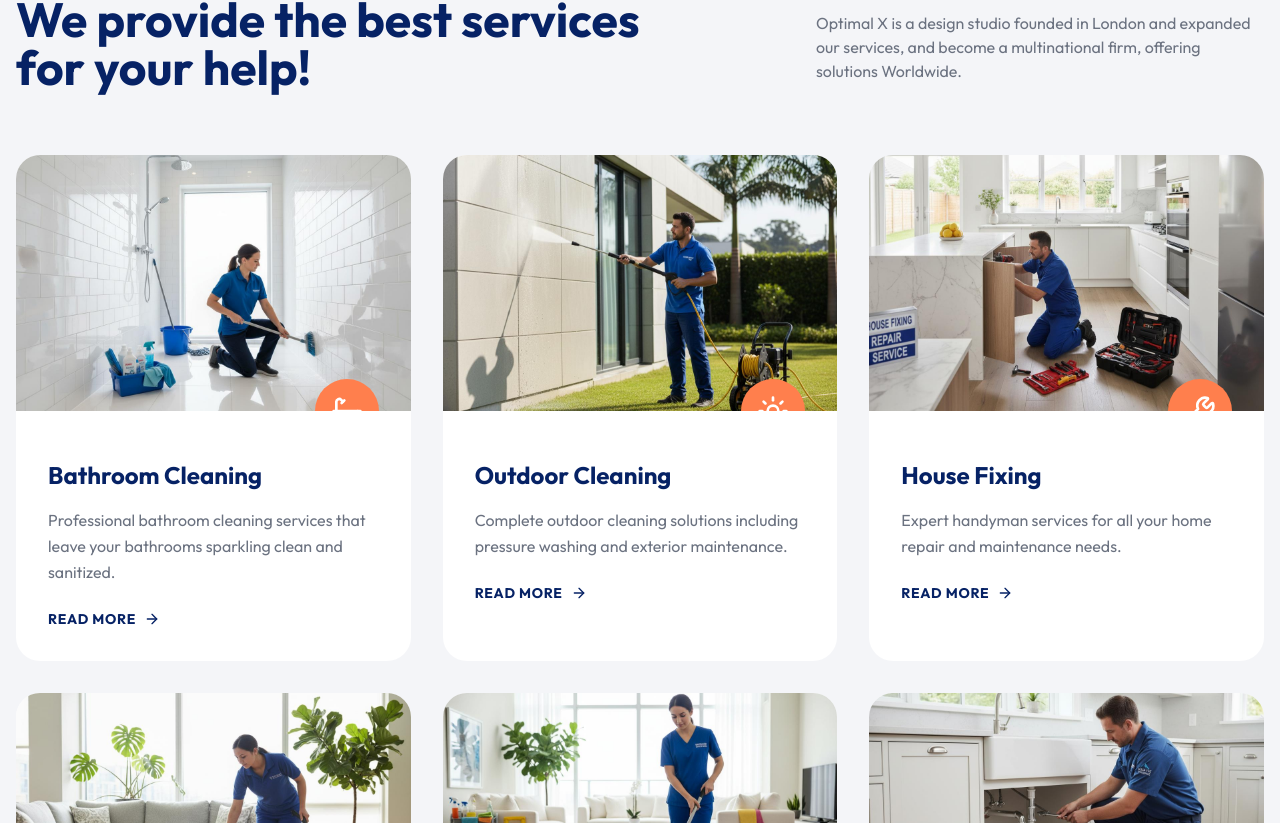
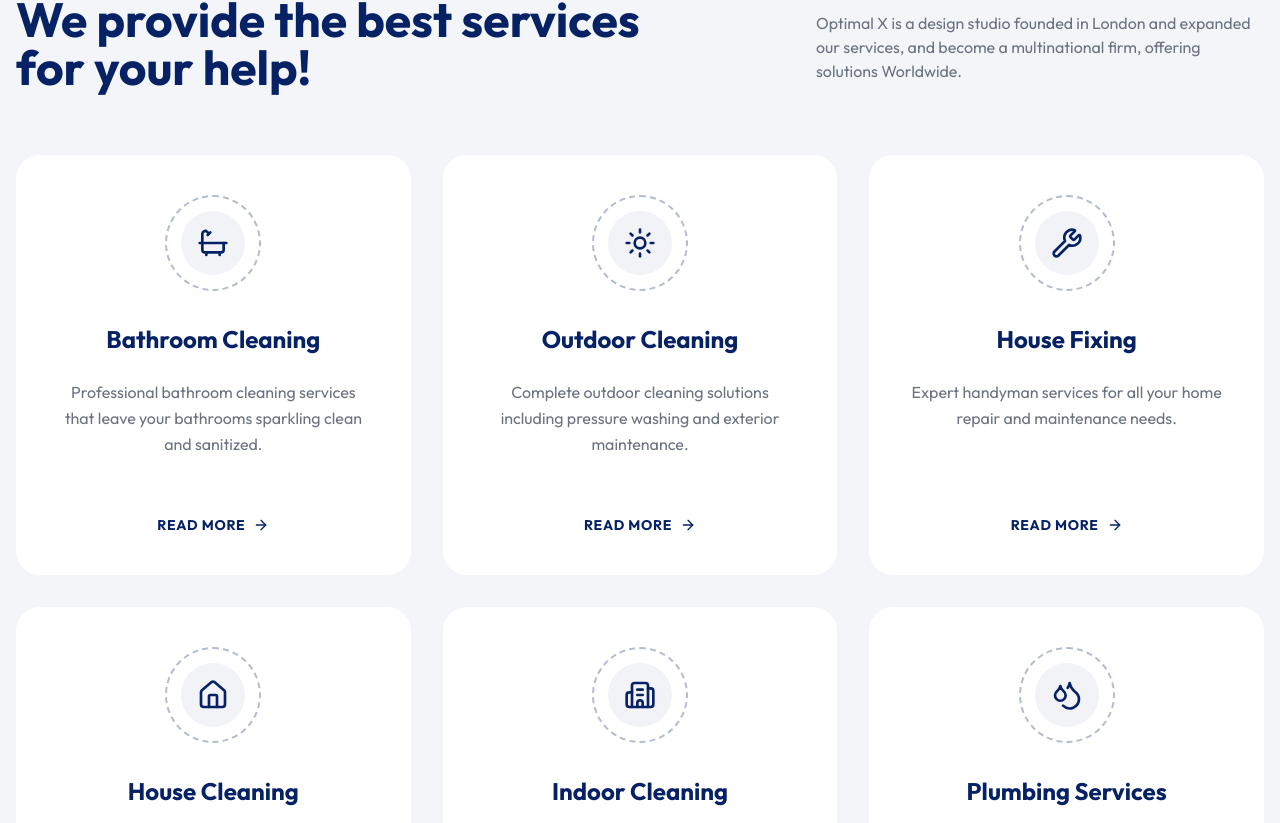
Before and after one commit to wilycol/landing-optimal, a React (Vite) app in the folder app/: page / in a window 1280 px wide. Shown: the part 1757-2580 px from the top of the page. Built offline with nearby package versions, Linux system fonts and the light colour scheme.

Commit message:
services-hover

```diff
--- a/app/src/sections/Services.tsx
+++ b/app/src/sections/Services.tsx
@@ -73,34 +73,43 @@ export default function Services() {
             return (
               <div
                 key={service.id}
-                className="group relative bg-white rounded-3xl overflow-hidden transition-all duration-300 hover:-translate-y-2 hover:shadow-2xl hover:shadow-primary/5"
+                className="group relative bg-white rounded-3xl overflow-hidden p-10 transition-all duration-500 hover:-translate-y-2 hover:shadow-2xl h-full flex flex-col items-center text-center min-h-[420px]"
               >
-                {/* Image Area */}
-                <div className="relative h-64 overflow-hidden">
+                {/* Hover Background Image & Overlay */}
+                <div className="absolute inset-0 z-0 opacity-0 group-hover:opacity-100 transition-opacity duration-500">
+                  <div className="absolute inset-0 bg-[#062265]/90 z-10" /> {/* Primary color overlay */}
                   <img
                     src={service.image}
                     alt={service.title}
-                    className="w-full h-full object-cover transition-transform duration-700 group-hover:scale-110"
+                    className="w-full h-full object-cover"
                   />
-                  <div className="absolute inset-0 bg-primary/20 opacity-0 group-hover:opacity-100 transition-opacity duration-300" />
-
-                  {/* Floating Icon */}
-                  <div className="absolute -bottom-8 right-8 w-16 h-16 bg-secondary rounded-full flex items-center justify-center shadow-lg z-10 group-hover:bg-primary transition-colors duration-300">
-                    <Icon className="w-8 h-8 text-white" />
-                  </div>
                 </div>
 
                 {/* Content */}
-                <div className="pt-12 pb-8 px-8">
-                  <h3 className="text-2xl font-bold text-primary mb-4 group-hover:text-secondary transition-colors">
+                <div className="relative z-10 flex flex-col items-center h-full">
+                  {/* Icon Circle */}
+                  <div className="relative w-24 h-24 mb-8 flex items-center justify-center">
+                    {/* Dashed Border Circle (Default) */}
+                    <div className="absolute inset-0 rounded-full border-2 border-dashed border-primary/30 group-hover:border-white/30 transition-colors duration-300" />
+
+                    {/* Inner Circle */}
+                    <div className="w-16 h-16 bg-primary/5 rounded-full flex items-center justify-center group-hover:bg-white/20 transition-colors duration-300">
+                      <Icon className="w-8 h-8 text-primary group-hover:text-white transition-colors duration-300" />
+                    </div>
+                  </div>
+
+                  <h3 className="text-2xl font-bold text-primary mb-6 group-hover:text-white transition-colors duration-300">
                     {service.title}
                   </h3>
-                  <p className="text-gray-500 mb-6 leading-relaxed">
+
+                  <p className="text-gray-500 mb-8 leading-relaxed group-hover:text-white/90 transition-colors duration-300">
                     {service.description}
                   </p>
 
-                  <div className="flex items-center text-sm font-bold uppercase tracking-wider text-primary group-hover:text-secondary transition-colors cursor-pointer">
-                    Read More <ArrowRight className="w-4 h-4 ml-2 transition-transform group-hover:translate-x-1" />
+                  <div className="mt-auto">
+                    <button className="flex items-center gap-2 text-sm font-bold uppercase tracking-wider text-primary group-hover:text-white transition-colors duration-300 bg-transparent hover:bg-transparent">
+                      Read More <ArrowRight className="w-4 h-4 transition-transform group-hover:translate-x-1" />
+                    </button>
                   </div>
                 </div>
               </div>
```
